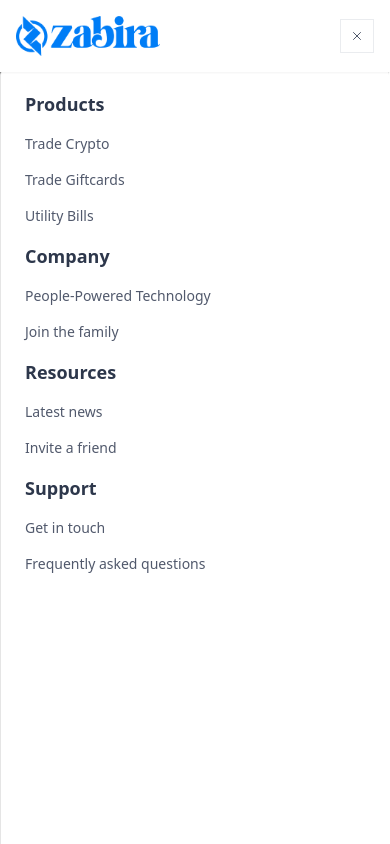
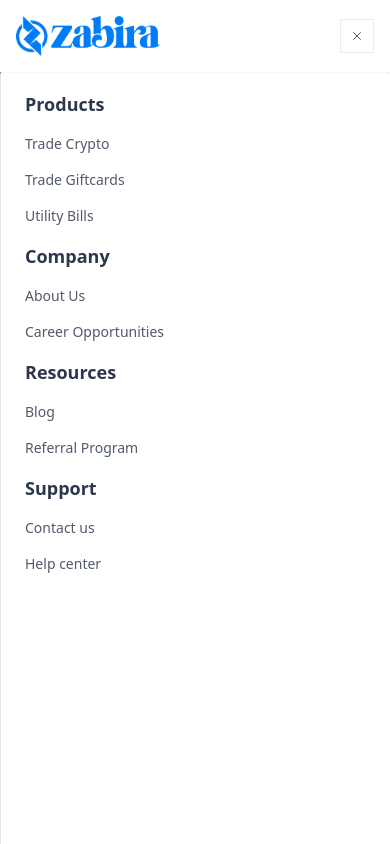
Before and after one commit to 5iveemmy/zabira, a Next.js app: page /products/giftcards in a window 390 px wide. Both pictures are taken after a click on the button 356 px from the left and 35 px from the top of the page. Shown: the top 844 px of the page. Built offline with nearby package versions, Linux system fonts and the light colour scheme.

Commit message:
chore: close drawer when path changes

```diff
--- a/components/navbar.tsx
+++ b/components/navbar.tsx
@@ -23,9 +23,15 @@
   suppportLinks,
 } from "@/app/containers/navbar/list-item";
 import { Drawer, DrawerContent, DrawerTrigger } from "./ui/drawer";
+import { usePathname } from "next/navigation";
 
 const Navbar = () => {
   const [open, setOpen] = React.useState(false);
+  const pathname = usePathname();
+
+  React.useEffect(() => {
+    setOpen(false);
+  }, [pathname]);
 
   return (
     <div className="shadow-sm  bg-white  sticky top-0 left-0 right-0 z-[999]">
@@ -196,42 +202,42 @@
                 {" "}
                 Company{" "}
               </p>
-              {companyLinks.map(({ link, title }) => (
+              {companyLinks.map(({ link, subHeader }) => (
                 <Link
-                  key={title}
+                  key={subHeader}
                   href={link}
                   className="text-sm text-[#51596c]"
                 >
                   {" "}
-                  {title}{" "}
+                  {subHeader}{" "}
                 </Link>
               ))}
               <p className="text-lg font-semibold text-[#2d374b] hover:opacity-80">
                 {" "}
                 Resources{" "}
               </p>
-              {resourcesLinks.map(({ link, title }) => (
+              {resourcesLinks.map(({ link, subHeader }) => (
                 <Link
-                  key={title}
+                  key={subHeader}
                   href={link}
                   className="text-sm text-[#51596c]"
                 >
                   {" "}
-                  {title}{" "}
+                  {subHeader}{" "}
                 </Link>
               ))}
               <p className="text-lg font-semibold text-[#2d374b] hover:opacity-80">
                 {" "}
                 Support{" "}
               </p>
-              {suppportLinks.map(({ link, title }) => (
+              {suppportLinks.map(({ link, subHeader }) => (
                 <Link
-                  key={title}
+                  key={subHeader}
                   href={link}
                   className="text-sm text-[#51596c]"
                 >
                   {" "}
-                  {title}{" "}
+                  {subHeader}{" "}
                 </Link>
               ))}
             </nav>
```
